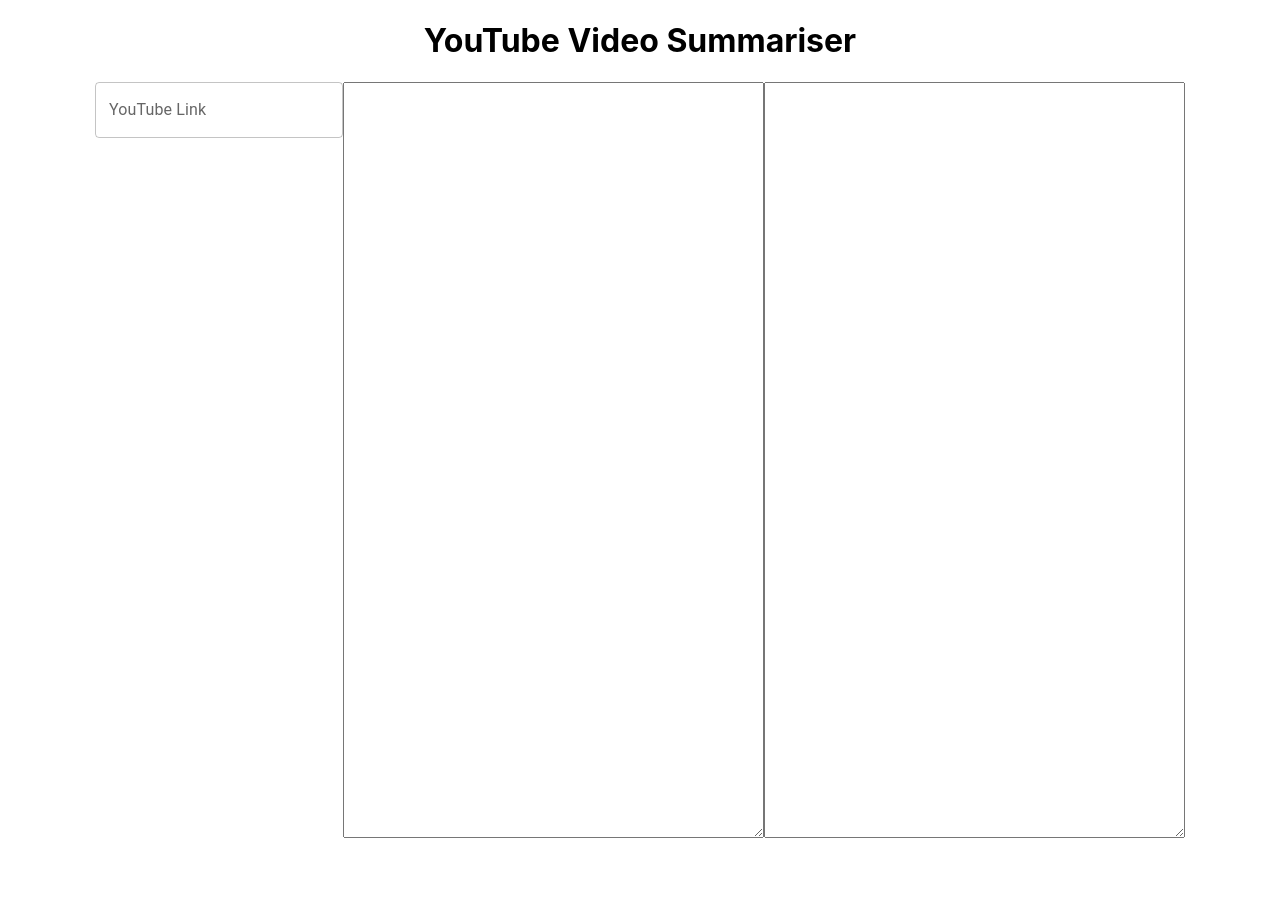
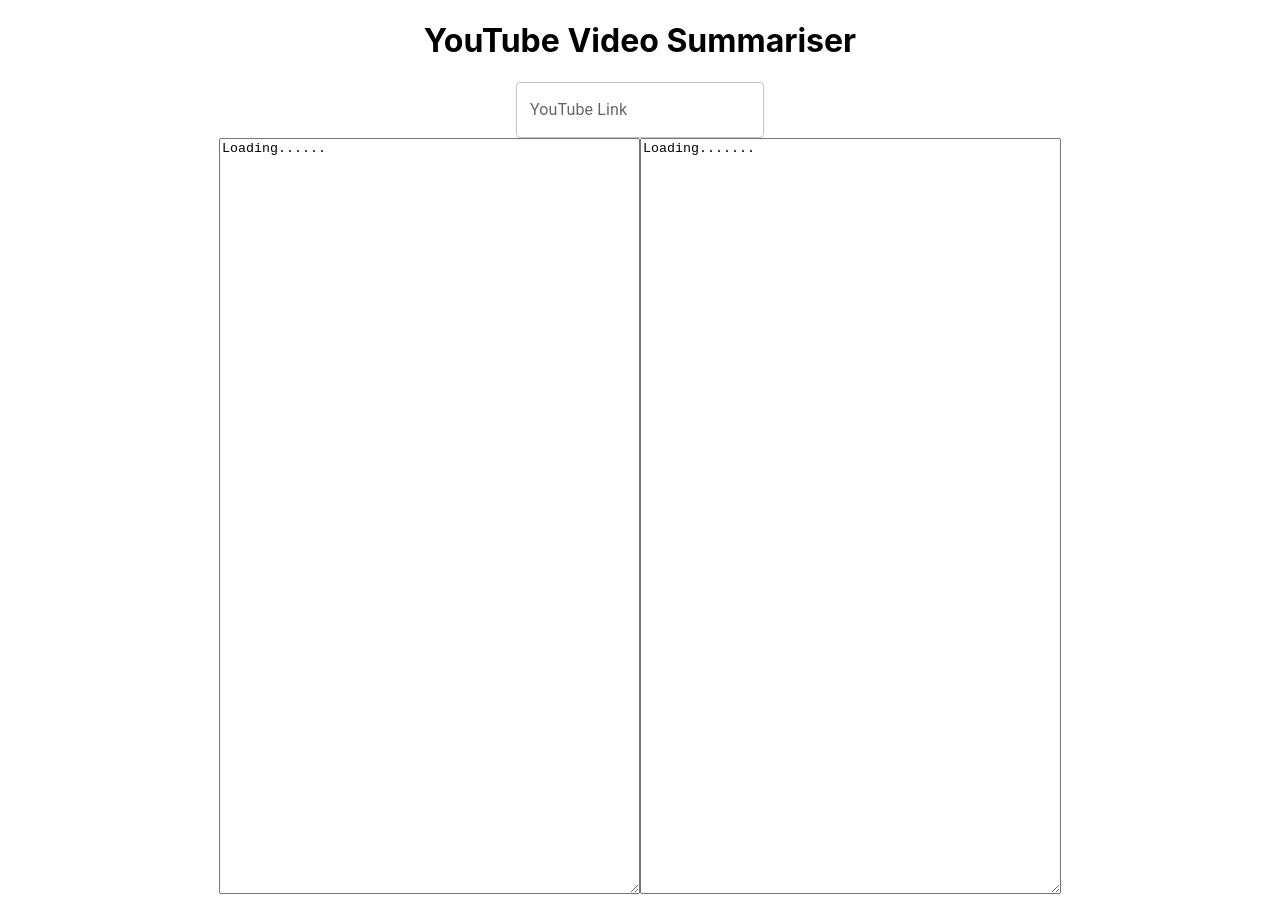
Before and after one commit to Diya-James/MiniProYouTube, a React (Create React App) app: page / in a window 1280 px wide. Before the commit the page ends 842 px from the top, so only its background shows below. Built offline with nearby package versions, Linux system fonts and the light colour scheme; no server answers.

Commit message:
form based input

```diff
--- a/package.json
+++ b/package.json
@@ -11,6 +11,7 @@
     "@testing-library/user-event": "^13.5.0",
     "react": "^18.1.0",
     "react-dom": "^18.1.0",
+    "react-router-dom": "^6.3.0",
     "react-scripts": "5.0.1",
     "web-vitals": "^2.1.4"
   },
--- a/src/App.js
+++ b/src/App.js
@@ -1,16 +1,16 @@
 import React , {useEffect , useState}from 'react'
 import TextField from '@mui/material/TextField';
+import { BrowserRouter, Routes, Route } from "react-router-dom";
 import "./App.css"
 
 function App() {
 
 
   const [text, settext] = useState('')
-  const [sum , setsum] = useState('')
-  const [tran , settran] = useState('')
+  const [sum , setsum] = useState('Loading.......')
+  const [tran , settran] = useState('Loading......')
 
   useEffect(() => {
-    getData();
   }, []);
 
   const Input = (e) =>
@@ -19,12 +19,20 @@
     const value = e.target.value;
     console.log(name , value);
     settext(value)
-
+    console.log(value)
   }
 
-  const getData = async() => {
 
-    const response = await fetch('https://ytvideosummariser.herokuapp.com/api?url=https://www.youtube.com/watch?v=bz7yYu_w2HY' );
+  const handleSubmit = (e) => {
+      const result = text;
+      e.preventDefault();
+      getData(result);
+      console.log("The Result : " , result)
+  }
+
+  const getData = async(result) => {
+
+    const response = await fetch(`https://ytvideosummariser.herokuapp.com/api?url=${result}` );
     // console.log(response)
     const data = await response.json();
     console.log(data)
@@ -33,10 +41,12 @@
   };
 
   return (
-    <div className="App">
+      <div className="App">
 
       <h1>YouTube Video Summariser</h1>
+      <form onSubmit = {e => { handleSubmit(e) }}>
       <TextField id="outlined-basic" label="YouTube Link" variant="outlined" onChange={Input}/>
+      </form>
 
       <textarea rows="50" cols="50" id = "Transcripts" value={tran}>
         {tran}
@@ -47,6 +57,7 @@
       </textarea >
 
     </div>
+
   )
 }
 
--- /dev/null
+++ b/src/Layout.js
@@ -0,0 +1,11 @@
+import React from 'react'
+
+function Layout() {
+  return (
+
+    <h1>This is Layout !</h1>
+
+    )
+}
+
+export default Layout;
--- a/src/index.js
+++ b/src/index.js
@@ -1,11 +1,14 @@
 import React from 'react';
 import ReactDOM from 'react-dom/client';
 import './index.css';
+import { BrowserRouter, Routes, Route } from "react-router-dom";
 import App from './App';
+import Layout from './Layout';
 import reportWebVitals from './reportWebVitals';
 
 const root = ReactDOM.createRoot(document.getElementById('root'));
 root.render(
+
   <React.StrictMode>
     <App />
   </React.StrictMode>
```
Also changed, not shown: 1 other file (tests, documents, lock files or other folders).
